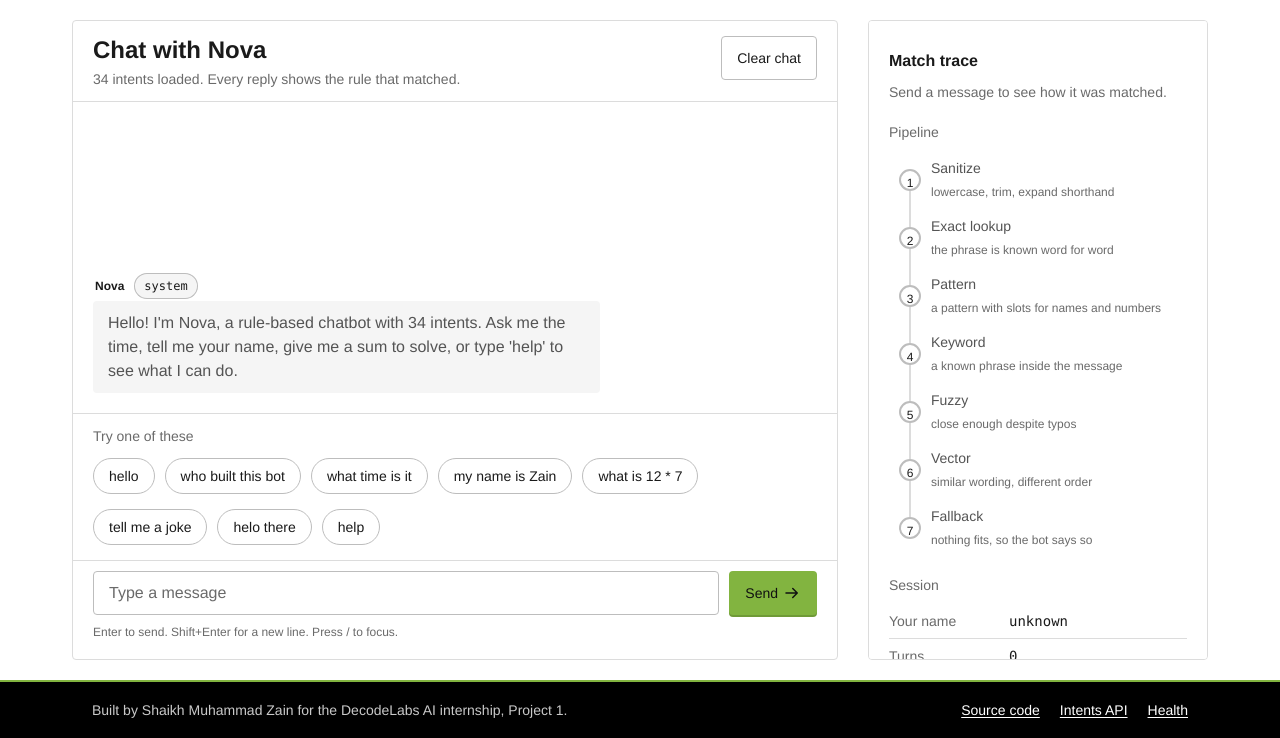
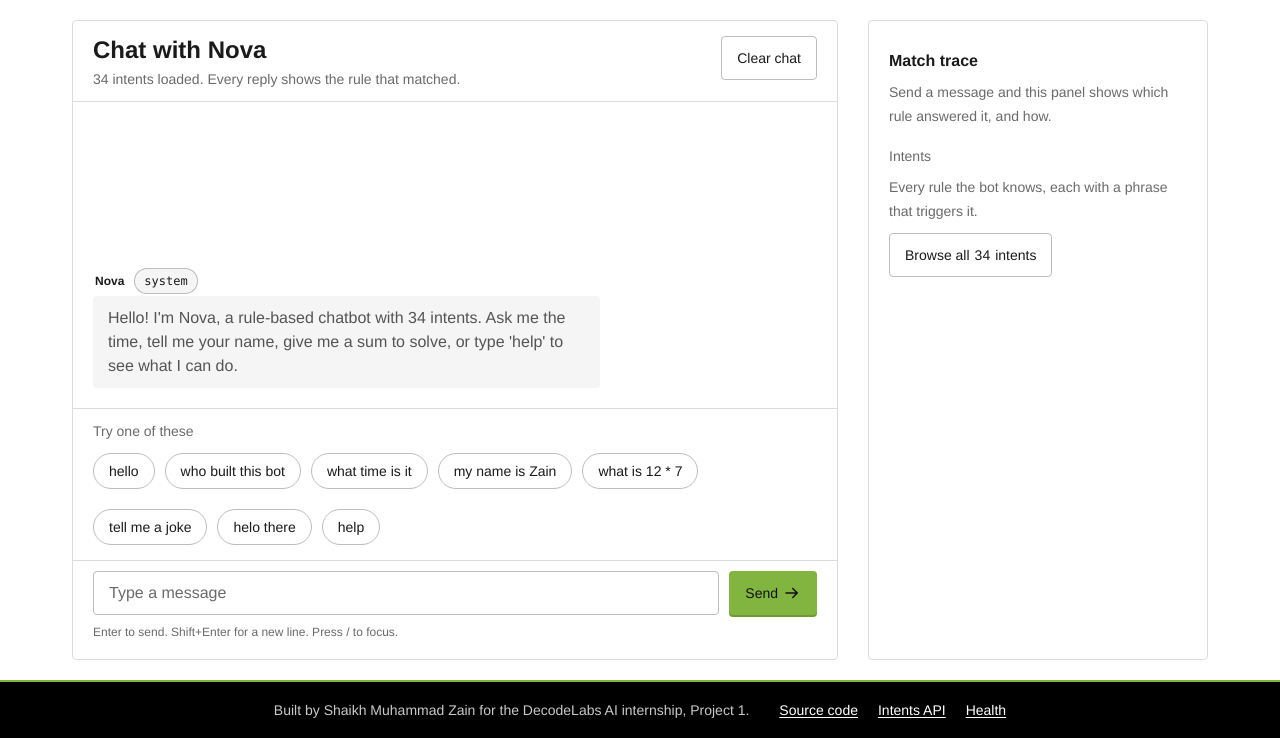
Before and after one commit to ZainDev04/Rule-based-chatbot, a Flask app: page / in a window 1280 px wide. Shown: the part 62-800 px from the top of the page. Run offline with Flask 3, Linux system fonts and the light colour scheme.

Commit message:
Fix the fourth round of usability audit findings
Keep the trace panel quiet until the first reply: the pipeline and
session lists appear with the first match instead of on page load.
Give chip rows twice the gap of chips within a row, centre the footer
so the attribution and links read as one group, and anchor the log
with a pseudo-element so a restored conversation also sits at the
bottom.

```diff
--- a/web/static/script.js
+++ b/web/static/script.js
@@ -281,6 +281,7 @@
   }
 
   function updateTrace(data) {
+    els.tracePanel.classList.remove("is-idle");
     els.traceEmpty.hidden = true;
     els.traceList.hidden = false;
     els.traceRaw.textContent = data.raw_input;
@@ -583,6 +584,7 @@
     els.messages.innerHTML = "";
     els.welcome.hidden = false;
     els.messages.appendChild(els.welcome);
+    els.tracePanel.classList.add("is-idle");
     els.traceList.hidden = true;
     els.traceEmpty.hidden = false;
     updatePipeline("none", "none");
--- a/web/static/style.css
+++ b/web/static/style.css
@@ -434,7 +434,9 @@
   scroll-behavior: smooth;
 }
 
-.messages > :first-child { margin-top: auto; }
+/* A spacer that soaks up spare height, so the conversation sits at the
+   bottom of the log even when the welcome message is hidden. */
+.messages::before { content: ""; margin-top: auto; }
 
 .msg {
   display: flex;
@@ -528,7 +530,7 @@
 }
 .chips {
   display: flex;
-  gap: var(--space-3) var(--space-2);
+  gap: var(--space-4) var(--space-2);
   padding: var(--space-2) var(--space-4) var(--space-3);
   overflow-x: auto;
   scroll-padding-inline: var(--space-4);
@@ -653,6 +655,10 @@
   margin-bottom: var(--space-2);
 }
 .trace-empty { font-size: var(--font-size-sm); color: var(--color-text-muted); }
+/* Until the first reply the pipeline and session details stay out of the way. */
+.trace.is-idle .pipeline,
+.trace.is-idle .session-list,
+.trace.is-idle .trace-subheading:not(.trace-subheading-intents) { display: none; }
 .trace-subheading { margin: var(--space-4) 0 var(--space-2); }
 
 .trace-list { margin: 0; }
@@ -843,9 +849,11 @@
 .footer-inner {
   display: flex;
   flex-direction: column;
-  gap: var(--space-2);
+  align-items: center;
+  text-align: center;
+  gap: var(--space-1);
 }
-.footer-nav { display: flex; flex-wrap: wrap; gap: var(--space-2) var(--space-4); }
+.footer-nav { display: flex; flex-wrap: wrap; justify-content: center; gap: var(--space-2) var(--space-4); }
 .footer-nav a {
   color: var(--color-text-inverse);
   min-height: var(--touch-target);
@@ -931,7 +939,7 @@
   .layout.is-trace-hidden { grid-template-columns: minmax(0, 1fr); }
   .layout.is-trace-hidden .trace { display: none; }
   .scrim { display: none !important; }
-  .footer-inner { flex-direction: row; justify-content: space-between; align-items: center; }
+  .footer-inner { flex-direction: row; justify-content: center; gap: var(--space-5); }
   .footer-nav { flex: none; flex-wrap: nowrap; }
   .footer-nav a { min-height: 36px; }
 }
--- a/web/templates/index.html
+++ b/web/templates/index.html
@@ -114,7 +114,7 @@
     </form>
   </section>
 
-  <aside class="trace" id="trace-panel" aria-labelledby="trace-heading" tabindex="-1">
+  <aside class="trace is-idle" id="trace-panel" aria-labelledby="trace-heading" tabindex="-1">
     <div class="trace-head">
       <h2 id="trace-heading">Match trace</h2>
       <button type="button" class="btn btn-secondary btn-icon trace-close" id="trace-close" aria-label="Close trace panel">
@@ -122,7 +122,7 @@
       </button>
     </div>
 
-    <p class="trace-empty" id="trace-empty">Send a message to see how it was matched.</p>
+    <p class="trace-empty" id="trace-empty">Send a message and this panel shows which rule answered it, and how.</p>
 
     <dl class="trace-list" id="trace-list" hidden>
       <div class="trace-row"><dt>Raw input</dt><dd id="trace-raw"></dd></div>
@@ -161,7 +161,7 @@
       <div class="trace-row"><dt>Last intent</dt><dd id="session-last">none</dd></div>
     </dl>
 
-    <h3 class="trace-subheading">Intents</h3>
+    <h3 class="trace-subheading trace-subheading-intents">Intents</h3>
     <p class="trace-note">Every rule the bot knows, each with a phrase that triggers it.</p>
     <button type="button" class="btn btn-secondary" id="intents-open">Browse all <span id="intent-count-detail">{{ intent_count }}</span> intents</button>
   </aside>
```
Also changed, not shown: docs/DESIGN_SYSTEM.md (+1 -1 lines).
